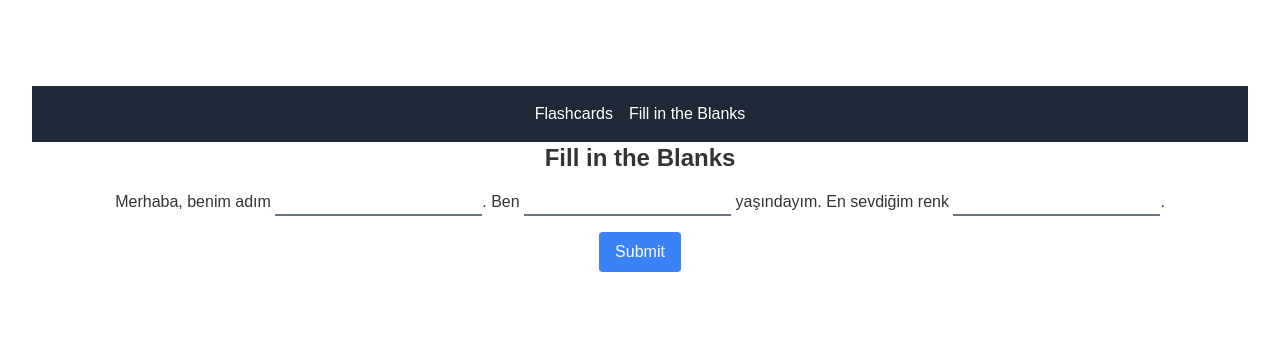
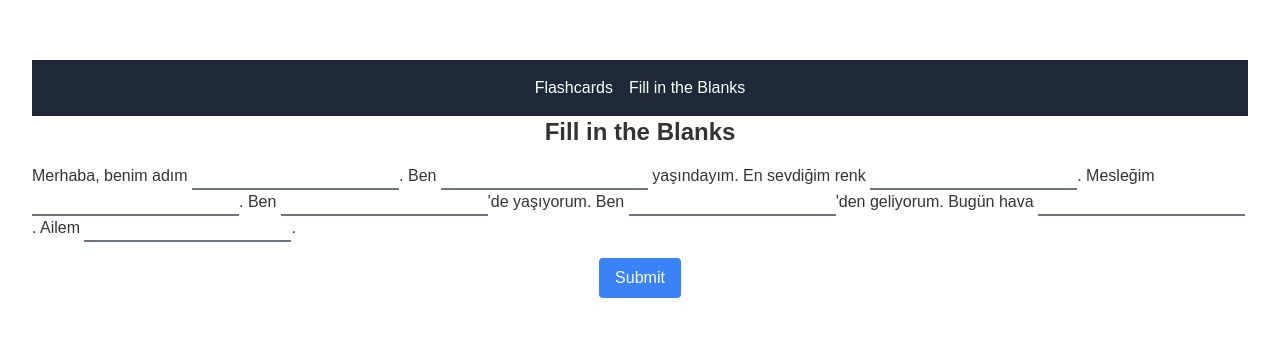
Before and after one commit to smmalik3/turkish, a Next.js app: page /fill-in-the-blanks in a window 1280 px wide. Shown: the part 221-558 px from the top of the page. Built offline with nearby package versions, Linux system fonts and the light colour scheme.

Commit message:
updated fill in the blanks page

```diff
--- a/src/pages/fill-in-the-blanks.tsx
+++ b/src/pages/fill-in-the-blanks.tsx
@@ -2,7 +2,7 @@ import React, { useState } from 'react';
 import NavMenu from '../components/NavMenu';
 
 const FillInTheBlanks: React.FC = () => {
-  const [answers, setAnswers] = useState<string[]>(Array(3).fill(''));
+  const [answers, setAnswers] = useState<string[]>(Array(8).fill(''));
   const [isSubmitted, setIsSubmitted] = useState(false);
 
   const handleChange = (index: number, value: string) => {
@@ -35,6 +35,31 @@ const FillInTheBlanks: React.FC = () => {
           value={answers[2]}
           onChange={(e) => handleChange(2, e.target.value)}
           className="border-b-2 border-gray-500 focus:outline-none"
+        />. Mesleğim <input
+          type="text"
+          value={answers[3]}
+          onChange={(e) => handleChange(3, e.target.value)}
+          className="border-b-2 border-gray-500 focus:outline-none"
+        />. Ben <input
+          type="text"
+          value={answers[4]}
+          onChange={(e) => handleChange(4, e.target.value)}
+          className="border-b-2 border-gray-500 focus:outline-none"
+        />'de yaşıyorum. Ben <input
+          type="text"
+          value={answers[5]}
+          onChange={(e) => handleChange(5, e.target.value)}
+          className="border-b-2 border-gray-500 focus:outline-none"
+        />'den geliyorum. Bugün hava <input
+          type="text"
+          value={answers[6]}
+          onChange={(e) => handleChange(6, e.target.value)}
+          className="border-b-2 border-gray-500 focus:outline-none"
+        />. Ailem <input
+          type="text"
+          value={answers[7]}
+          onChange={(e) => handleChange(7, e.target.value)}
+          className="border-b-2 border-gray-500 focus:outline-none"
         />.
       </p>
       <button
@@ -45,10 +70,15 @@ const FillInTheBlanks: React.FC = () => {
       </button>
       {isSubmitted && (
         <div className="mt-4">
-          <h2 className="text-xl font-bold">Your Answers:</h2>
+          <h2 className="text-xl font-bold">Your Responses:</h2>
           <p>Adım: {answers[0]}</p>
           <p>Yaşım: {answers[1]}</p>
           <p>En sevdiğim renk: {answers[2]}</p>
+          <p>Mesleğim: {answers[3]}</p>
+          <p>Yaşadığım yer: {answers[4]}</p>
+          <p>Geldiğim yer: {answers[5]}</p>
+          <p>Bugün hava: {answers[6]}</p>
+          <p>Ailem: {answers[7]}</p>
         </div>
       )}
     </div>
```
